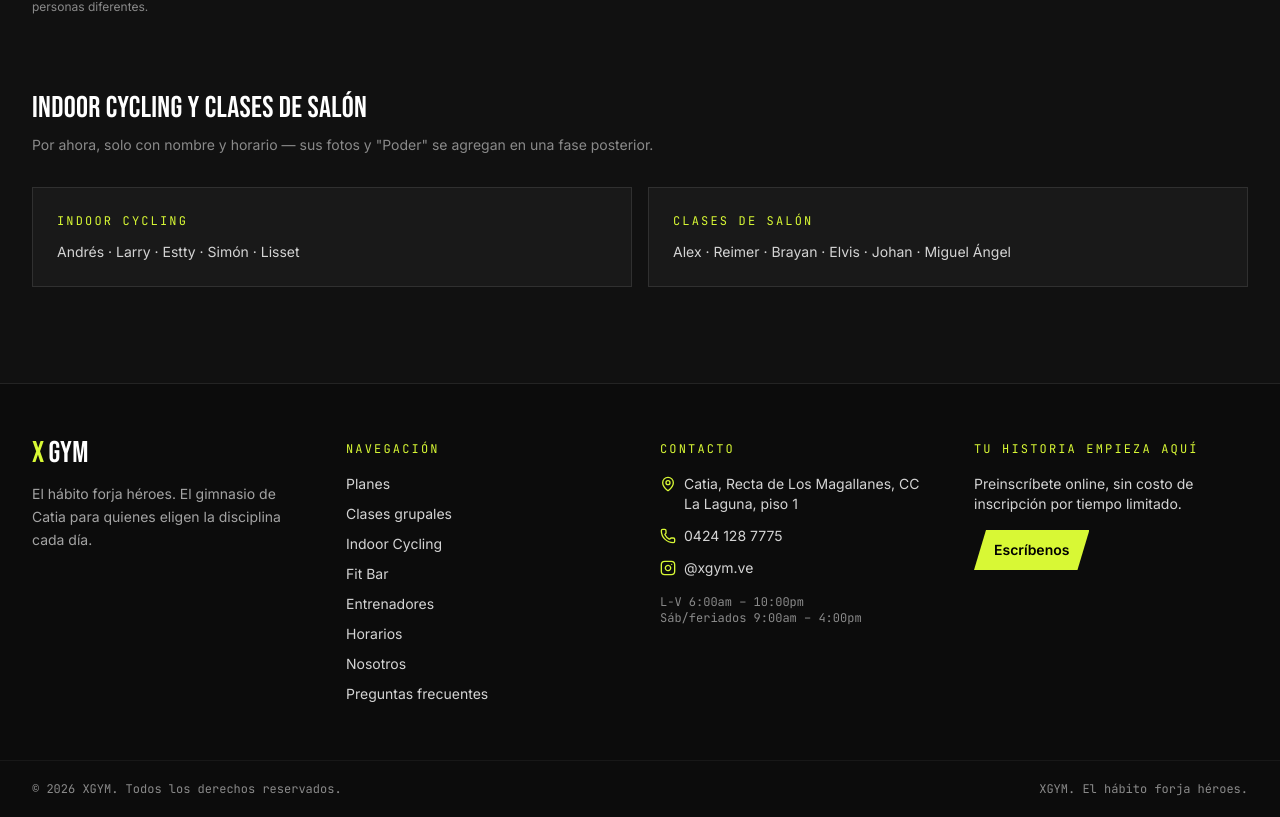
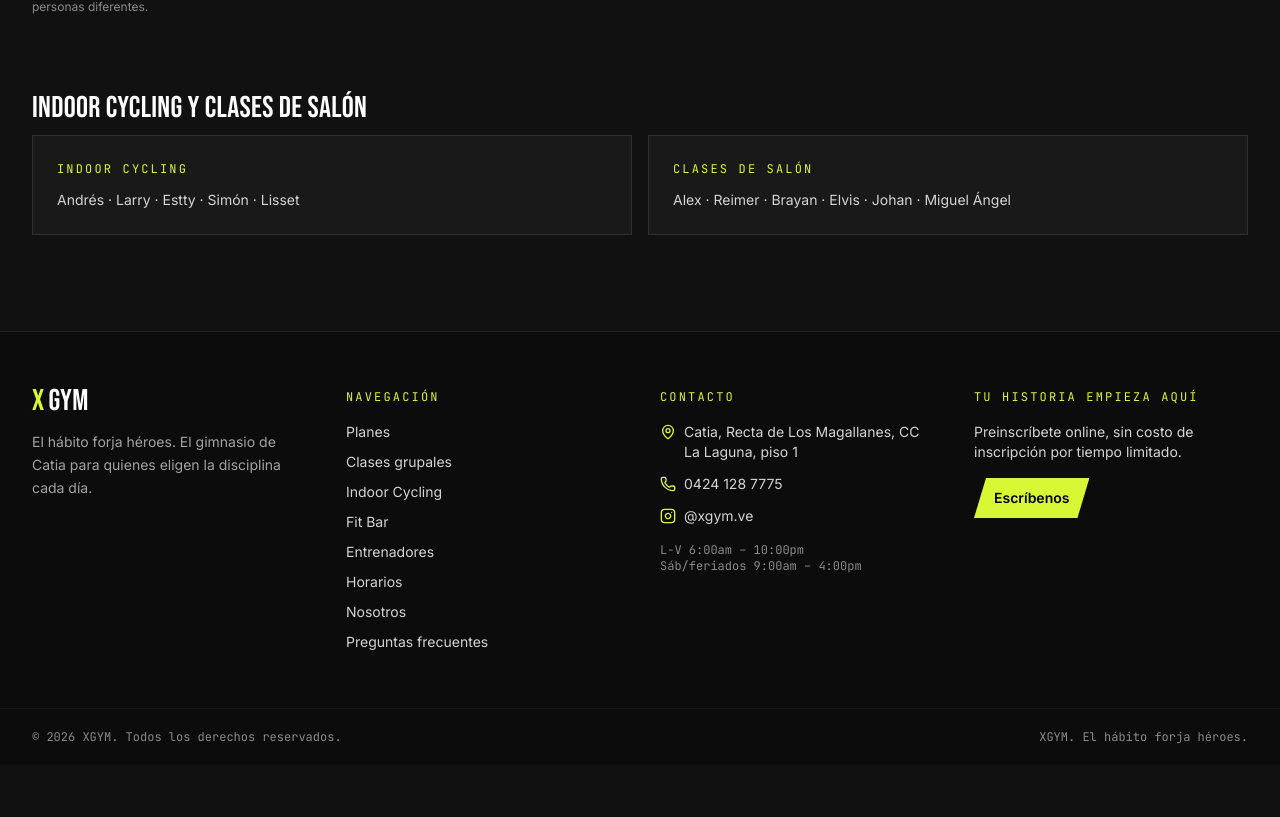
Before and after one commit to ElvisLC/xgym-app, a React (Vite) app: page /entrenadores in a window 1280 px wide. Shown: the part 1718-2535 px from the top of the page. After the commit the page ends 2483 px from the top, so only its background shows below. Built offline with nearby package versions, Linux system fonts and the light colour scheme.

Commit message:
eliminando comentarios innecesario

```diff
--- a/src/pages/Entrenadores.jsx
+++ b/src/pages/Entrenadores.jsx
@@ -64,9 +64,9 @@ export default function Entrenadores() {
           </p>
 
           <h2 className="display text-3xl text-white mb-3">Indoor Cycling y clases de salón</h2>
-          <p className="text-[var(--subtle)] text-sm mb-8 max-w-2xl">
+          {/* <p className="text-[var(--subtle)] text-sm mb-8 max-w-2xl">
             Por ahora, solo con nombre y horario — sus fotos y "Poder" se agregan en una fase posterior.
-          </p>
+          </p> */}
           <div className="grid sm:grid-cols-2 gap-4">
             <div className="border border-white/10 bg-[var(--surface)] p-6">
               <p className="eyebrow mb-3">Indoor Cycling</p>
```
